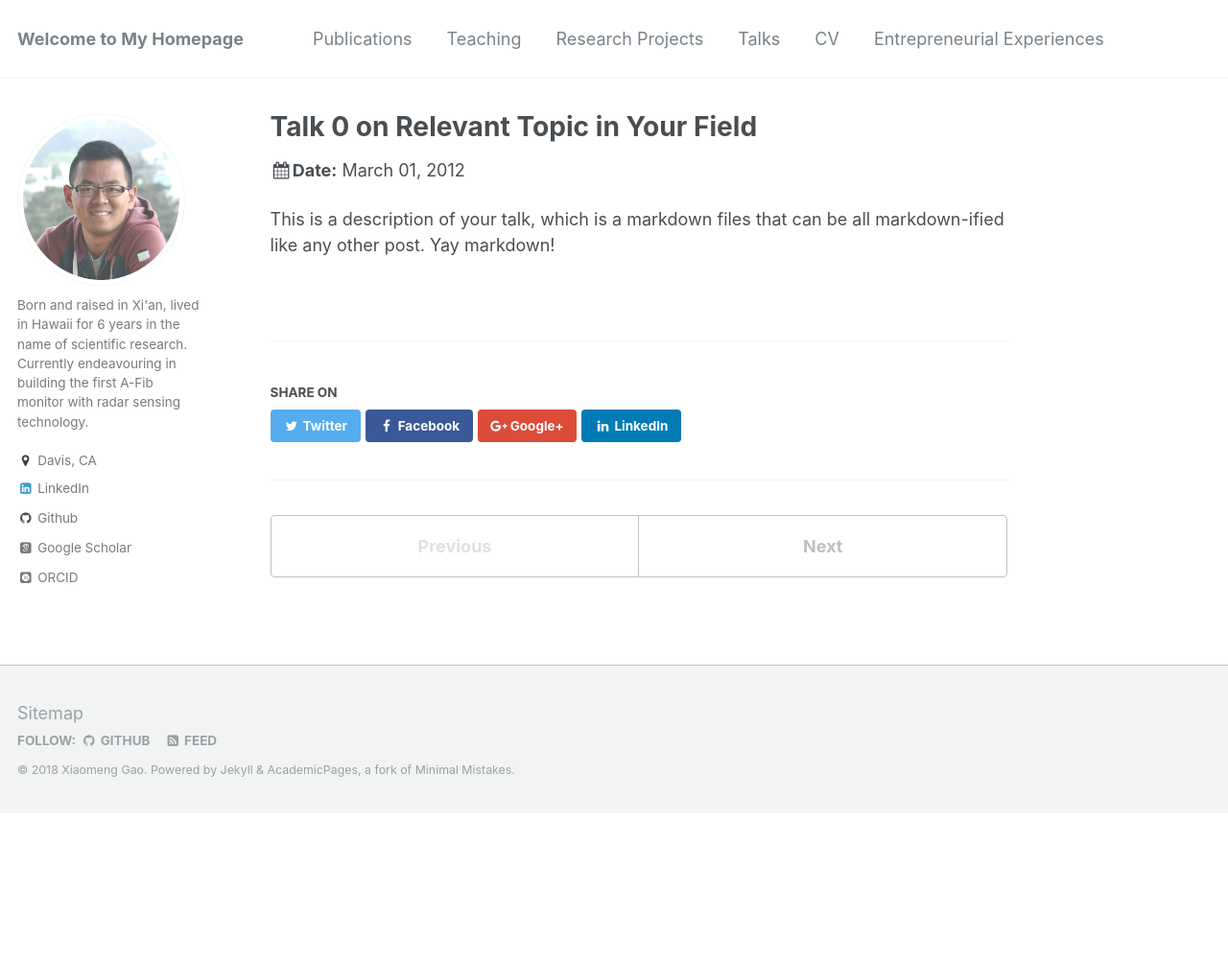
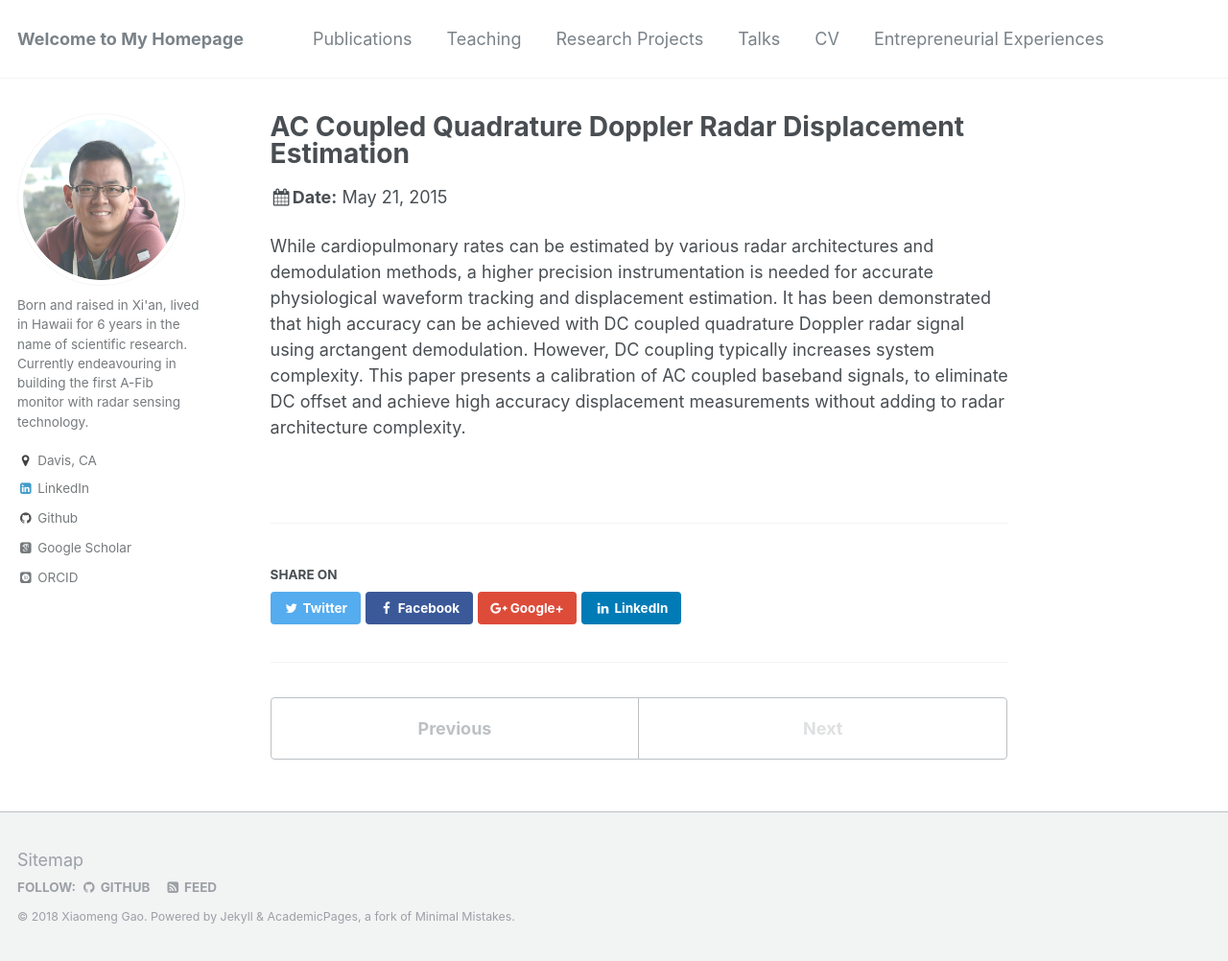
Before and after one commit to x-mengao/x-mengao.github.io, a Jekyll site: the page built from _talks/2012-03-01-talk-0.md, in a window 1280 px wide and 1002 px high. Shown: the whole window at 96% size. Built offline with Jekyll 4.4.1, drawn with Linux system fonts in a browser that asks for light colours; some web fonts are replaced.

Commit message:
Update 2012-03-01-talk-0.md

```diff
--- a/_talks/2012-03-01-talk-0.md
+++ b/_talks/2012-03-01-talk-0.md
@@ -1,11 +1,11 @@
 ---
-title: "Talk 0 on Relevant Topic in Your Field"
+title: "AC Coupled Quadrature Doppler Radar Displacement Estimation"
 collection: talks
-type: "Talk"
-permalink: /talks/2012-03-01-talk-0
-venue: "UC San Francisco, Department of Testing"
-date: 2012-03-01
-location: "San Francisco, California"
+type: "Oral Presentation"
+permalink: /talks/2015-05-21-talk-0
+venue: "IEEE MTT-S Int'l Microwave Symposium (IMS)"
+date: 2015-05-21
+location: "Phoenix, Arizona"
 ---
 
-This is a description of your talk, which is a markdown files that can be all markdown-ified like any other post. Yay markdown!
+While cardiopulmonary rates can be estimated by various radar architectures and demodulation methods, a higher precision instrumentation is needed for accurate physiological waveform tracking and displacement estimation. It has been demonstrated that high accuracy can be achieved with DC coupled quadrature Doppler radar signal using arctangent demodulation. However, DC coupling typically increases system complexity. This paper presents a calibration of AC coupled baseband signals, to eliminate DC offset and achieve high accuracy displacement measurements without adding to radar architecture complexity.
```
